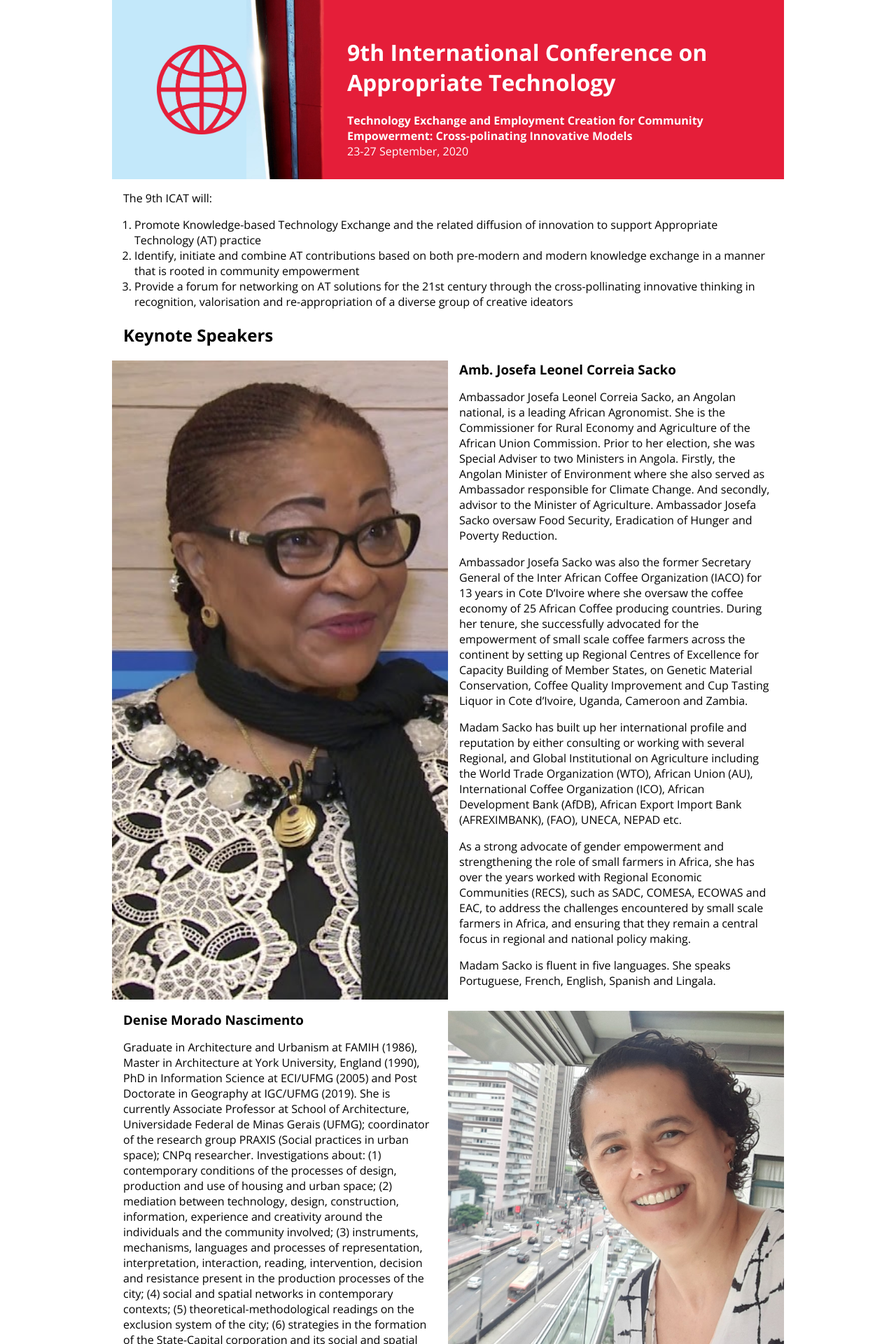
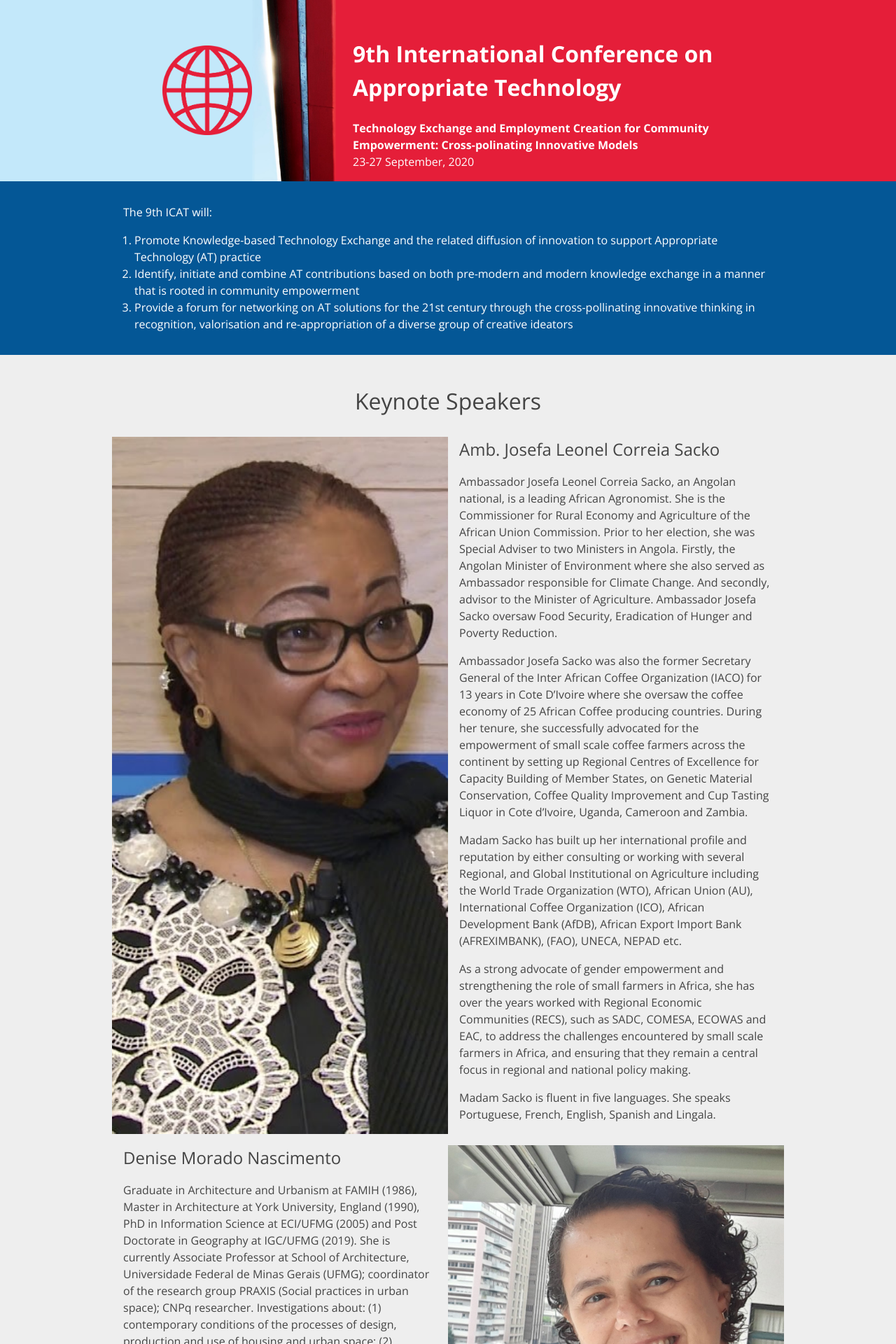
Before and after one commit to appropriatetech/icat9, a Jekyll site: the page built from index.md, in a window 1280 px wide. Shown: the top 1920 px of the page at 70% size. Built offline with Jekyll 4.4.1, drawn with Linux system fonts in a browser that asks for light colours.

Commit message:
Fiddling with layouts and fonts

```diff
--- a/_layouts/home.html
+++ b/_layouts/home.html
@@ -1,7 +1,7 @@
 <html>
 <head>
   <title>9th International Conference on Appropriate Technology</title>
-  <link href="https://fonts.googleapis.com/css2?family=Open+Sans:ital,wght@0,400;0,700;1,400;1,700&display=swap" rel="stylesheet">
+  <link href="https://fonts.googleapis.com/css2?family=Open+Sans:ital,wght@0,300;0,400;0,700;1,300;1,400;1,700&display=swap" rel="stylesheet">
   <link rel="stylesheet" href="assets/main.css">
 </head>
 
--- a/_sass/home.scss
+++ b/_sass/home.scss
@@ -26,31 +26,49 @@ $xlarge-min: 1600px;
 body {
   margin: 0;
   padding: 0;
+  line-height: 1.5;
   font-family: 'Open Sans', sans-serif;
+  font-weight: 300;
+  color: #444;
 }
 
 header, section {
-  margin: 0 auto;
+  margin: 0;
+}
+
+section {
+  padding-top: 1rem;
+  padding-bottom: 1rem;
+  background-color: #eee;
+}
+
+p, ol, ul, h1, h2, h3, h4, h5, h6 {
+  box-sizing: border-box;
+  margin-left: auto;
+  margin-right: auto;
+  padding-left: 1rem;
+  padding-right: 1rem;
   max-width: 60rem;
+}
 
-  p, h1, h2, h3, h4, h5, h6 {
-    padding-left: 1rem;
-    padding-right: 1rem;
-  }
+ol, ul {
+  padding-left: 2rem;
+}
 
-  ol, ul {
-    padding-left: 2rem;
-    padding-right: 1rem;
-  }
+h2 {
+  text-align: center;
+  font-weight: normal;
+  font-size: 2rem;
+}
+
+h3 {
+  font-weight: normal;
+  font-size: 1.5rem;
 }
 
 .conference-home > header {
   display: flex;
   flex-direction: row;
-  background-image: url('img/icat-vertical-header-bg.jpg');
-  background-repeat: no-repeat;
-  background-size: contain;
-  background-position: center 8.9rem;
   background-color: $red;
   color: white;
 
@@ -70,26 +88,35 @@ header, section {
     background-color: $light-blue;
   }
 
+  .text-wrapper {
+    background-image: url('img/icat-vertical-header-bg.jpg');
+    background-repeat: no-repeat;
+    background-position: center top;
+    background-size: contain;
+  }
+
   @media only screen and (max-width: $small-max) {
     display: flex;
     flex-direction: column;
     padding-bottom: 1rem;
 
     .globe-wrapper {
-      margin: 0 0 8rem 0;
+      margin: 0;
       padding: 1rem 0 0 0;
       background-color: $light-blue;
       text-align: center;
+    }
+
+    .text-wrapper {
+      padding-top: 8rem;
     }
   }
 
   @media only screen and (min-width: $medium-min) {
     position: relative;
     min-height: 16rem;
-    max-width: 60rem;
     box-sizing: border-box;
 
-    background-image: url('img/icat-horizontal-header-bg.jpg');
     background-position:  11.5rem center;
 
     display: flex;
@@ -98,16 +125,38 @@ header, section {
     padding: 0;
 
     .text-wrapper {
-      padding: 2rem 1rem 1rem 8rem;
+      padding: 2rem 0 1rem 8rem;
+      flex-grow: 1;
+      background-image: url('img/icat-horizontal-header-bg.jpg');
+      background-repeat: no-repeat;
+      background-position: left center;
+      background-size: contain;
+
+      > * {
+        max-width: 39rem;
+        box-sizing: border-box;
+        margin-left: 0;
+        margin-right: 0;
+      }
     }
+
     .globe-wrapper {
       display: flex;
       flex-direction: row;
       align-items: center;
+      justify-content: flex-end;
+      flex-basis: 12rem;
+      flex-grow: 1;
       margin: 0;
-      padding: 1rem 0 1rem 4rem;
+      padding: 1rem 0 1rem 0;
+      min-width:12rem;
     }
   }
 }
 
+.home-theme {
+  background-color: $dark-blue;
+  color: white;
+}
+
 @import "keynotes";
--- a/_sass/keynotes.scss
+++ b/_sass/keynotes.scss
@@ -35,6 +35,7 @@
     display: flex;
     flex-direction: row;
     align-items: stretch; // Make items fit 100% of the row height
+    justify-content: center;
   }
 
   .home-keynote:nth-child(odd) {
@@ -43,10 +44,12 @@
 
   .home-keynote-headshot-wrapper {
     flex: 1;
+    max-width: 30rem;
   }
 
   .home-keynote-description {
     flex: 1;
+    max-width: 30rem;
 
     h3 {
       margin: 0
```
Also changed, not shown: content/_keynotes/dr-lynn-a-keeys.md (+1 -1 lines), content/_keynotes/fr-godfrey-nzamujo.md (+1 -1 lines).
